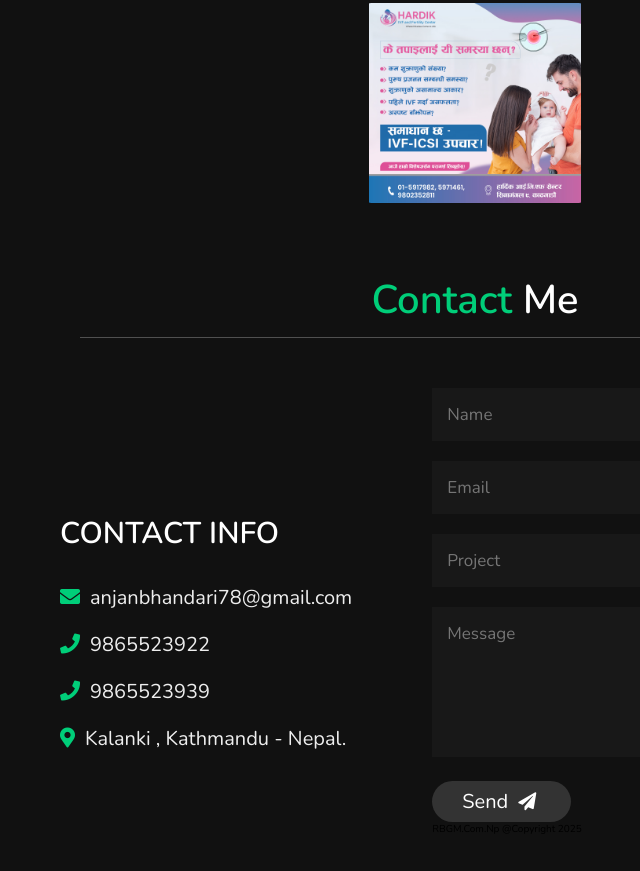
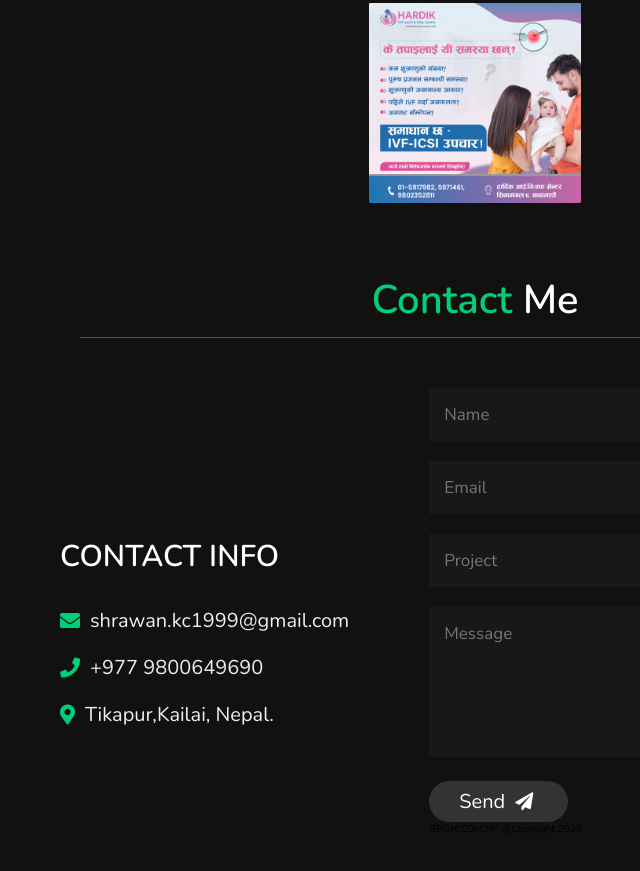
Before and after one commit to itsmerosu/shrawan, a plain HTML site: page index.html in a window 1280 px wide. Shown: the part 4053-4924 px from the top of the page, without its empty margins (340-980 px from the left). Drawn offline with nearby package versions, Linux system fonts and the light colour scheme; a script that the page names is missing.

Commit message:
Update index.html

```diff
--- a/index.html
+++ b/index.html
@@ -4,7 +4,7 @@
 
     <meta charset="UTF-8">
     <meta name="viewport" content="width=device-width, initial-scale=1.0">
-    <title>Portfolio</title>
+    <title>Shrawan Kc</title>
 
     <!-- font awesome cdn link  -->
     <link rel="stylesheet" href="https://cdnjs.cloudflare.com/ajax/libs/font-awesome/5.15.2/css/all.min.css">
@@ -408,10 +408,9 @@
         <h3 class="title">contact info</h3>
 
         <div class="info">
-            <h3 class="lower"> <i class="fas fa-envelope"></i> anjanbhandari78@gmail.com </h3>
-            <h3> <i class="fas fa-phone"></i> 9865523922 </h3>
-            <h3> <i class="fas fa-phone"></i> 9865523939</h3>
-            <h3> <i class="fas fa-map-marker-alt"></i> Kalanki , Kathmandu - Nepal. </h3>
+            <h3 class="lower"> <i class="fas fa-envelope"></i> shrawan.kc1999@gmail.com </h3>
+            <h3> <i class="fas fa-phone"></i> +977 9800649690</h3>
+            <h3> <i class="fas fa-map-marker-alt"></i>  Tikapur,Kailai, Nepal. </h3>
         </div>
 
     </div>
@@ -423,7 +422,7 @@
         <input type="text" placeholder="project" class="box">
         <textarea name="" id="" cols="30" rows="10" class="box message" placeholder="message"></textarea>
         <button type="submit" class="btn"> send <i class="fas fa-paper-plane"></i> </button>
-<p>RBGM.com.np @Copyright 2025</p>
+<p>RBGM.COM.NP @Copyright 2025</p>
 </div>
 
 </section>
```
